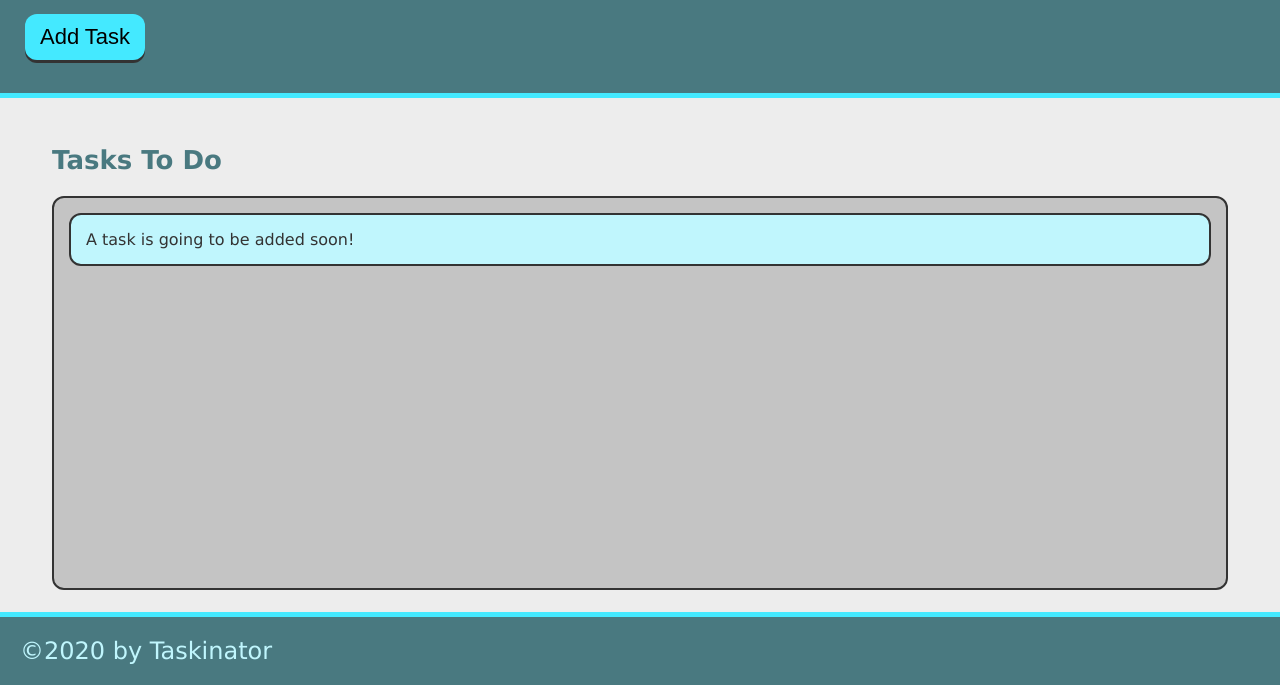
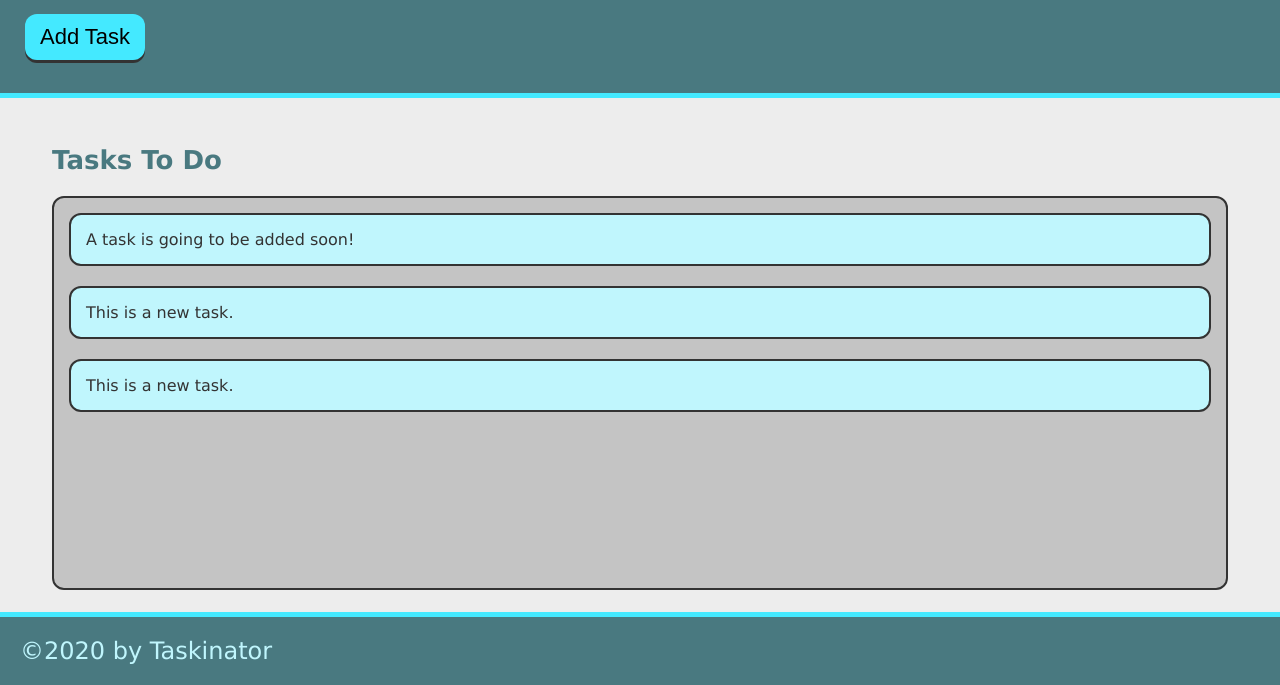
Before and after one commit to wyork63/module-4, a plain HTML site: page index.html in a window 1280 px wide. Both pictures are taken after a click on the button "Add Task". Shown: the part 115-800 px from the top of the page. Drawn offline with Linux system fonts and the light colour scheme.

Commit message:
add ability to add task

```diff
--- a/assets/js/script.js
+++ b/assets/js/script.js
@@ -1,9 +1,17 @@
 var buttonEl = document.querySelector("#save-task");
 var tasksToDoEl = document.querySelector("#tasks-to-do");
 
-buttonEl.addEventListener("click", function() {
+
+var createTaskHandler = function () {
+    var listItemEl = document.createElement("li");
+    listItemEl.className = "task-item";
+    listItemEl.textContent = "This is a new task.";
+    tasksToDoEl.appendChild(listItemEl);
+}
+
+buttonEl.addEventListener("click", createTaskHandler); {
   var listItemEl = document.createElement("li");
   listItemEl.className = "task-item";
   listItemEl.textContent = "This is a new task.";
   tasksToDoEl.appendChild (listItemEl);
-});
+};
--- a/index.html
+++ b/index.html
@@ -2,7 +2,7 @@
 <html lang="en">
 <head>
     <meta charset="UTF-8">
-    <meta http-equiv="X-UA-Compatible" content="IE=edge">
+    <meta http-equiv="X-UA-Compatible" content="ie=edge">
     <meta name="viewport" content="width=device-width, initial-scale=1.0">
     <title>Taskinator</title>
     <link rel ="stylesheet" href="./assets/css/style.css">
@@ -13,7 +13,7 @@
         <p>Click the button below to add a new task!</p>
         <button class="btn" id="save-task">Add Task</button>
     </header>
-    <script src="./assets/js/script.js"></script>
+
 
     <main class="page-content">
         <section class="task-list-wrapper">
@@ -28,6 +28,6 @@
         &copy;2020 by Taskinator
     </footer>
 
-
+    <script src="./assets/js/script.js"></script>
 </body>
 </html>
```
